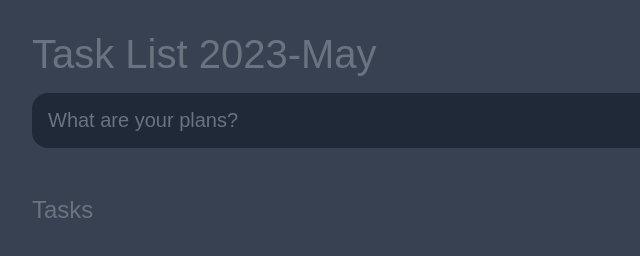
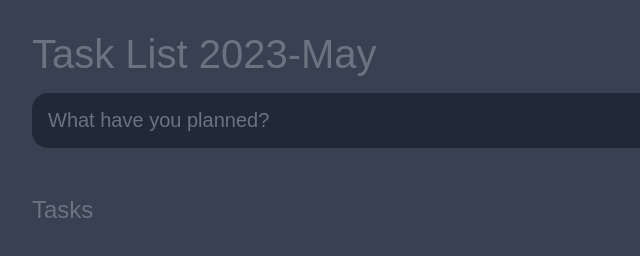
Before and after one commit to Devansh682/To-Do-List, a plain HTML site: page index.html in a window 1280 px wide. Shown: the full height of the page, 224-864 px from the left. Drawn offline with Linux system fonts and the light colour scheme.

Commit message:
Interface updated

```diff
--- a/index.html
+++ b/index.html
@@ -17,7 +17,7 @@
 				type="text"
 				name="new-task-input"
 				id="new-task-input"
-				placeholder="What are your plans?" />
+				placeholder="What have you planned?" />
 			<input
 				type="submit"
 				id="new-task-submit"
```
